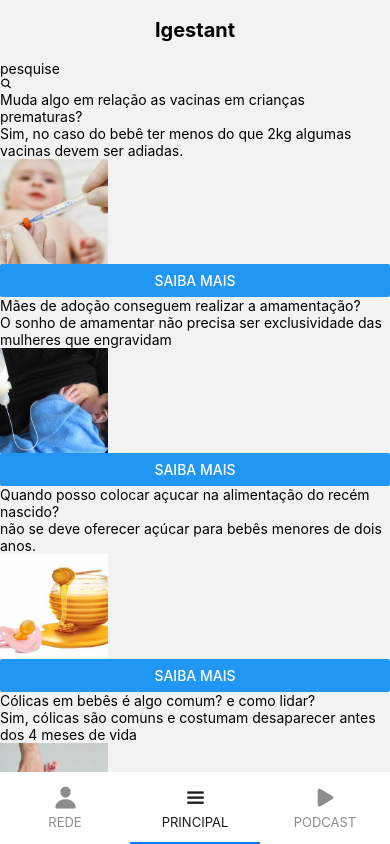
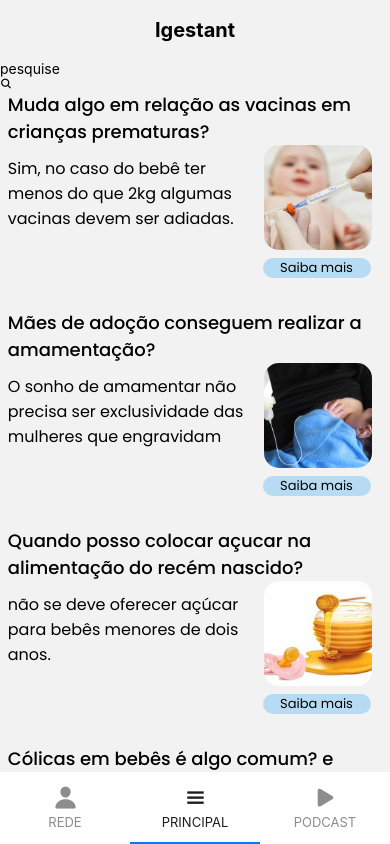
Before and after one commit to Luanbian/Igestant-App, a React Native app: screen /Principal in a window 390 px wide. Built offline with nearby package versions, Linux system fonts and the light colour scheme.

Commit message:
feat: o bruto do estilo principal está feito

```diff
--- a/src/components/principal/principal.cardView.js
+++ b/src/components/principal/principal.cardView.js
@@ -1,5 +1,6 @@
-import { Text, View, Button, Image } from "react-native";
+import { Text, View, Image, TouchableOpacity } from "react-native";
 import { useState } from "react";
+import { style } from "../../style/principal/principal.style";
 
 export default function PrincipalCardView({ name, description, resposta, refe, image }) {
   const [show, setShow] = useState();
@@ -13,22 +14,35 @@ export default function PrincipalCardView({ name, description, resposta, refe, i
   };
 
   return (
-    <View>
+    <>
       {!show && (
-        <>
-          <Text>{name}</Text>
-          <Text>{description}</Text>
-          <Image source={image} style={{width: 108, height: 105}}/>
-          <Button title="saiba mais" onPress={() => press()} />
-        </>
+        <View style={style.card}>
+          <Text style={style.title}>{name}</Text>
+          <View style={style.posiDescImg}>
+            <Text style={style.description}>{description}</Text>
+            <Image source={image} style={style.image}/>
+          </View>
+          <View style={style.posiButton}>
+            <TouchableOpacity onPress={() => press()} style={style.button}>
+              <Text style={style.label}>Saiba mais</Text>
+            </TouchableOpacity>
+          </View>
+        </View>
       )}
       {show && (
         <>
-          <Text>{resposta}</Text>
-          <Text>{refe}</Text>
-          <Button title="voltar" onPress={() => pressed()} />
+          <Text style={style.title}>{name}</Text>
+          <View style={style.posiResRefe}>
+            <Text style={style.resposta}>{resposta}</Text>
+            <Text style={style.refe}>{refe}</Text>
+          </View>
+          <View style={style.posiButton}>
+            <TouchableOpacity onPress={() => pressed()} style={style.button}>
+              <Text style={style.label}>Voltar</Text>
+            </TouchableOpacity>
+          </View>
         </>
       )}
-    </View>
+    </>
   );
 }
--- /dev/null
+++ b/src/style/principal/principal.style.js
@@ -0,0 +1,56 @@
+import { StyleSheet } from "react-native";
+
+export const style = StyleSheet.create({
+  card: {
+    marginBottom: '8%'
+  },
+  title: {
+    fontFamily: 'PoppinsMedium',
+    fontSize: 18,
+    marginLeft: '2%'
+  },
+  description: {
+    fontFamily: 'PoppinsRegular',
+    fontSize: 16,
+    width: "67%",
+    marginTop: '3%'
+  },
+  image: {
+    width: 108,
+    height: 105,
+    borderRadius: 15
+  },
+  posiDescImg: {
+    flexDirection: 'row',
+    marginBottom: '2%',
+    marginLeft: '2%'
+  },
+  button: {
+    backgroundColor: '#B6DBF2',
+    borderRadius: 20,
+    width: 108
+  },
+  posiButton: {
+    alignItems: 'flex-end',
+    marginEnd: '5%'
+  },
+  label: {
+    textAlign: 'center',
+    fontFamily: 'PoppinsRegular',
+    fontSize: 13
+  },
+  resposta: {
+    fontFamily: 'PoppinsLight',
+    fontSize: 13,
+    marginBottom: '2%'
+  },
+  refe: {
+    fontFamily: 'PoppinsExtraLight',
+    fontSize: 10
+  },
+  posiResRefe: {
+    marginBottom: '2%',
+    marginLeft: '2%',
+    marginEnd: '3%'
+  }
+});
```
